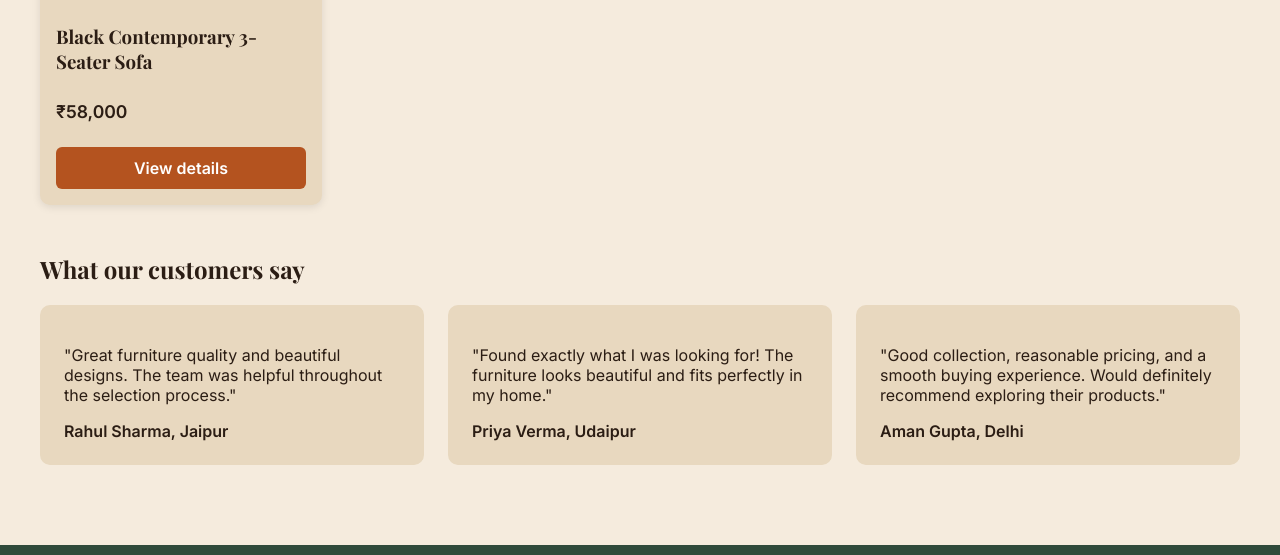
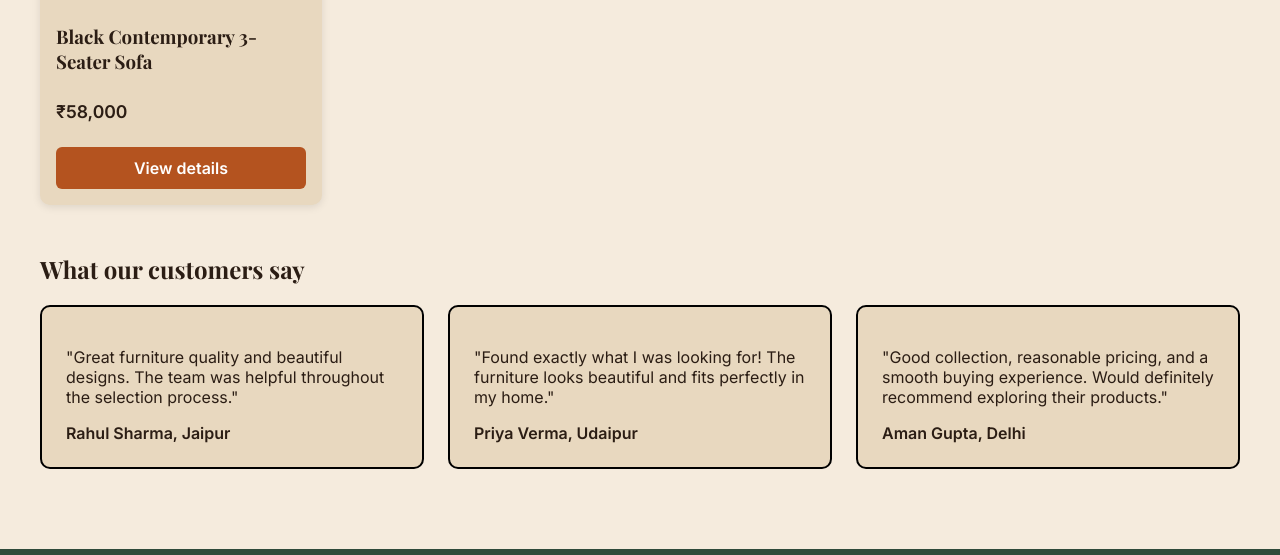
Before and after one commit to webbloomers/sample-furniture-house, a plain HTML site: page index.html in a window 1280 px wide. Shown: the part 1555-2110 px from the top of the page. Drawn offline with nearby package versions, Linux system fonts and the light colour scheme.

Commit message:
Add black outline to testimonial boxes

```diff
--- a/css/style.css
+++ b/css/style.css
@@ -171,7 +171,7 @@ main { padding: 2rem 1.5rem; max-width: 1200px; margin: 0 auto; }
 .tile:hover { background: var(--accent); }
 
 .testimonials { display: grid; grid-template-columns: repeat(auto-fit, minmax(250px, 1fr)); gap: 1.5rem; margin-top: 1rem; }
-.testimonial { background: var(--surface); margin: 0; padding: 1.5rem; border-radius: 10px; }
+.testimonial { background: var(--surface); margin: 0; padding: 1.5rem; border-radius: 10px; border: 2px solid #000; }
 .testimonial cite { display: block; margin-top: .8rem; font-weight: 600; font-style: normal; }
 
 
```
